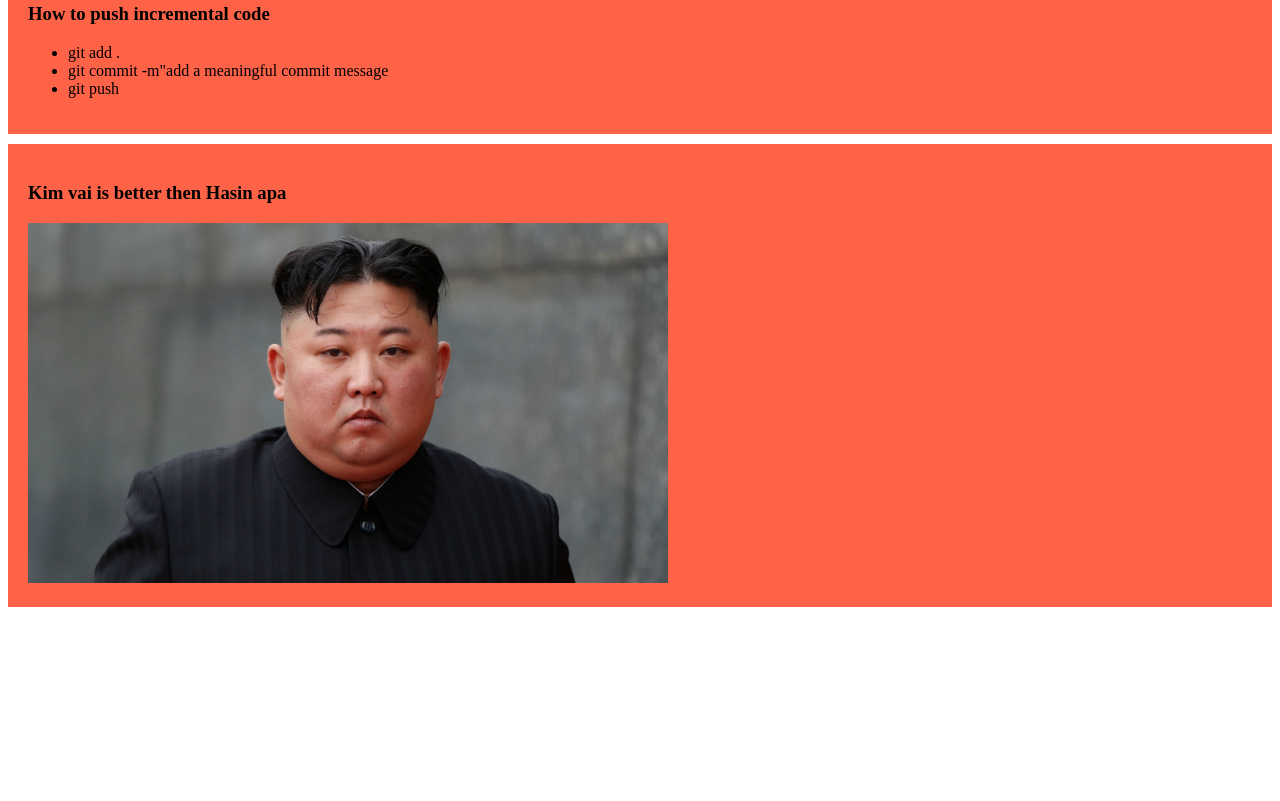
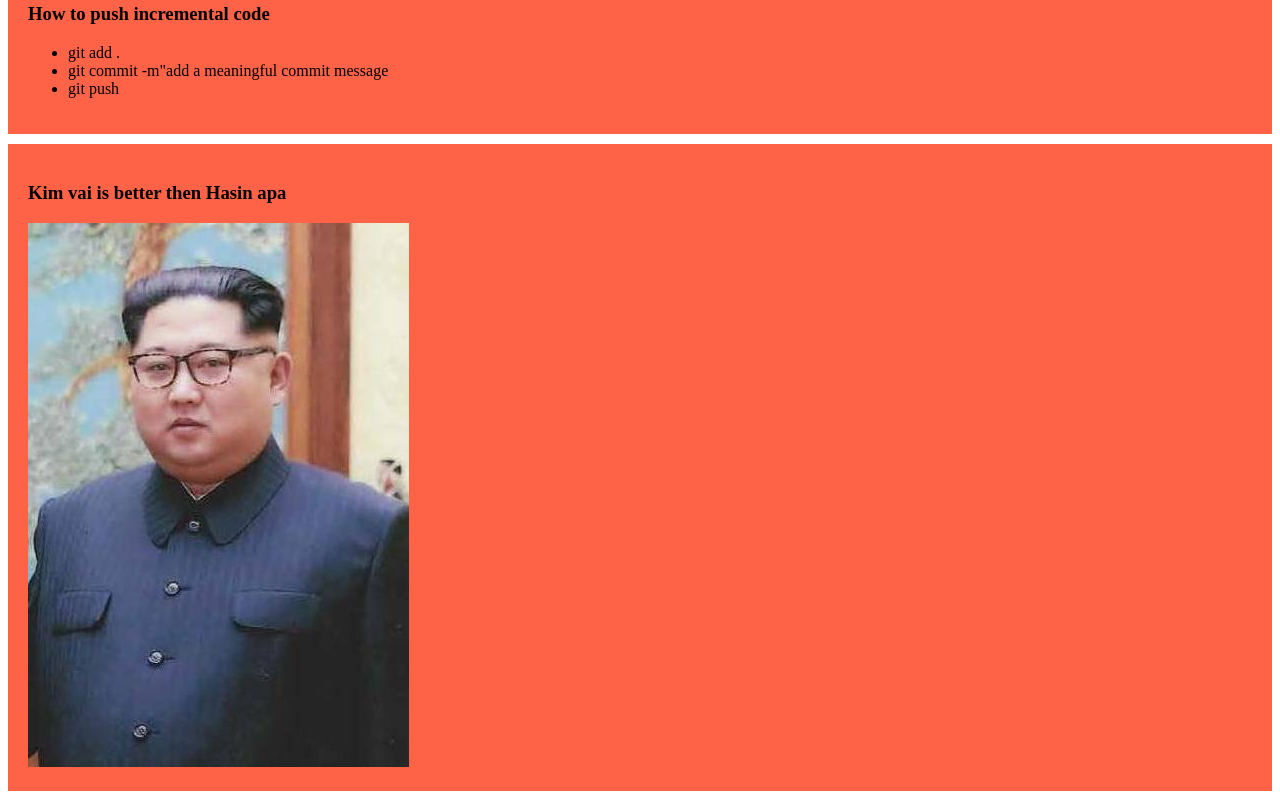
Before and after one commit to Mohammedefti/my-simple-website, a plain HTML site: page index.html in a window 1280 px wide. Shown: the part 528-1329 px from the top of the page. Before the commit the page ends 1145 px from the top, so only its background shows below. Drawn offline with Linux system fonts and the light colour scheme.

Commit message:
vodro vaiya

```diff
--- a/index.html
+++ b/index.html
@@ -35,7 +35,7 @@
     </div>
     <div>
         <h3>Kim vai is better then Hasin apa</h3>
-        <img src="images/kim.webp" alt="">
+        <img src="Images/Kim.jpg" alt="">
     </div>
 </body>
 </html>
```
Also changed, not shown: Images/Kim.jpg (added).
